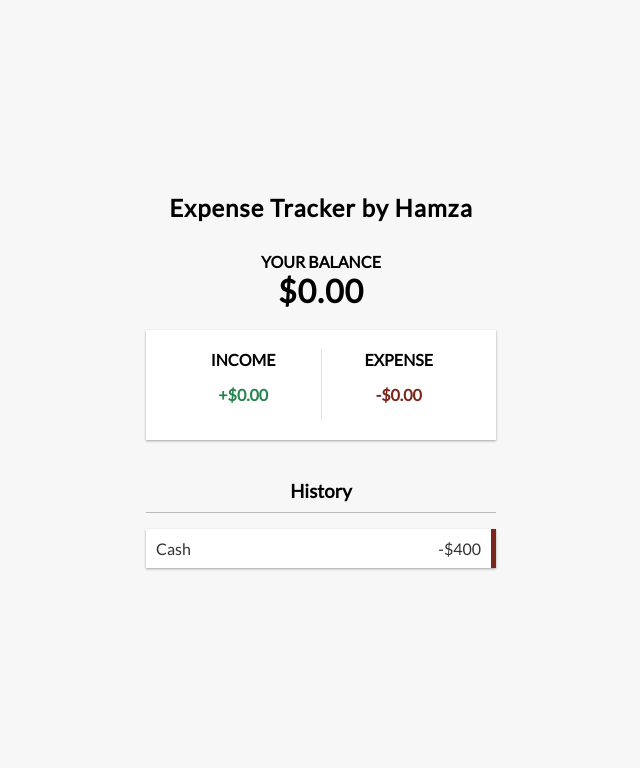
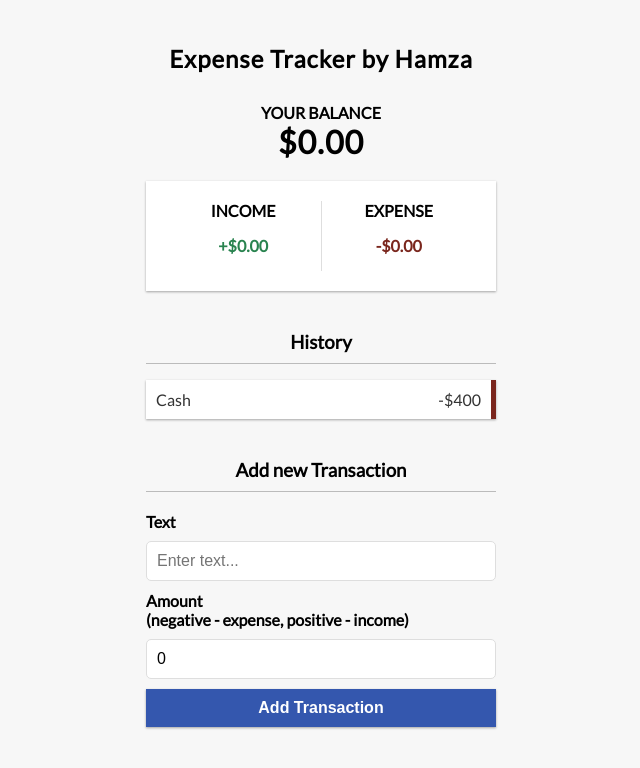
Before and after one commit to HamzaAhmedSheikh/project-1-react-expense-tracker, a React (Create React App) app: page / in a window 1280 px wide. Shown: the top 768 px of the page, without its empty margins (319-959 px from the left). Built offline with nearby package versions, Linux system fonts and the light colour scheme.

Commit message:
I make AddTransaction component

```diff
--- a/src/App.css
+++ b/src/App.css
@@ -139,22 +139,9 @@
   border-right: 5px solid #29834f;
 }
 
-.list li.plus:hover {
-  border-right: 5px solid #29834f;
-  background-color: #29834f;
-  color: #f7f7f7
-}
-
 .list li.minus {
   border-right: 5px solid #7a261d;
 }
-
-.list li.minus:hover {
-  border-right: 5px solid #7a261d;
-  background-color: #7a261d;
-  color: #f7f7f7
-}
-
 
 .delete-btn {
   cursor: pointer;
--- a/src/App.js
+++ b/src/App.js
@@ -3,6 +3,8 @@
 import { Balance } from './components/Balance'
 import { IncomeExpenses } from './components/IncomeExpenses'
 import { TransactionList } from './components/TransactionList'
+import { AddTransaction } from './components/AddTransaction'
+
 import './App.css';
 
 function App() {
@@ -14,6 +16,7 @@
         <Balance />
         <IncomeExpenses />
         <TransactionList />
+        <AddTransaction />
       </div>
     </div>
   );
--- /dev/null
+++ b/src/components/AddTransaction.js
@@ -0,0 +1,37 @@
+import React, { useState } from 'react'
+
+export const AddTransaction = () => {
+
+  const [text, setText] = useState("");
+  const [amount, setAmount] = useState(0);
+
+    return (
+      <div>
+        <h3> Add new Transaction </h3>
+
+        <form>
+          <div className='form-control'>
+            <label htmlFor='text'> Text </label>
+            <input type='text'
+                    value={text}
+                    onChange={(e) => setText(e.target.value)}
+                    placeholder="Enter text..." />
+          </div>
+
+          <div className='form-control'>
+            <label htmlFor='amount'>
+              Amount <br /> (negative - expense, positive - income)
+            </label>
+
+            <input type='number'
+                    value={amount}
+                    onChange={(e) => setAmount(e.target.value)}
+                    placeholder="Enter text..." />
+           </div>
+
+            <button className="btn"> Add Transaction </button>
+          </form>
+        </div>
+    )
+
+}
```
